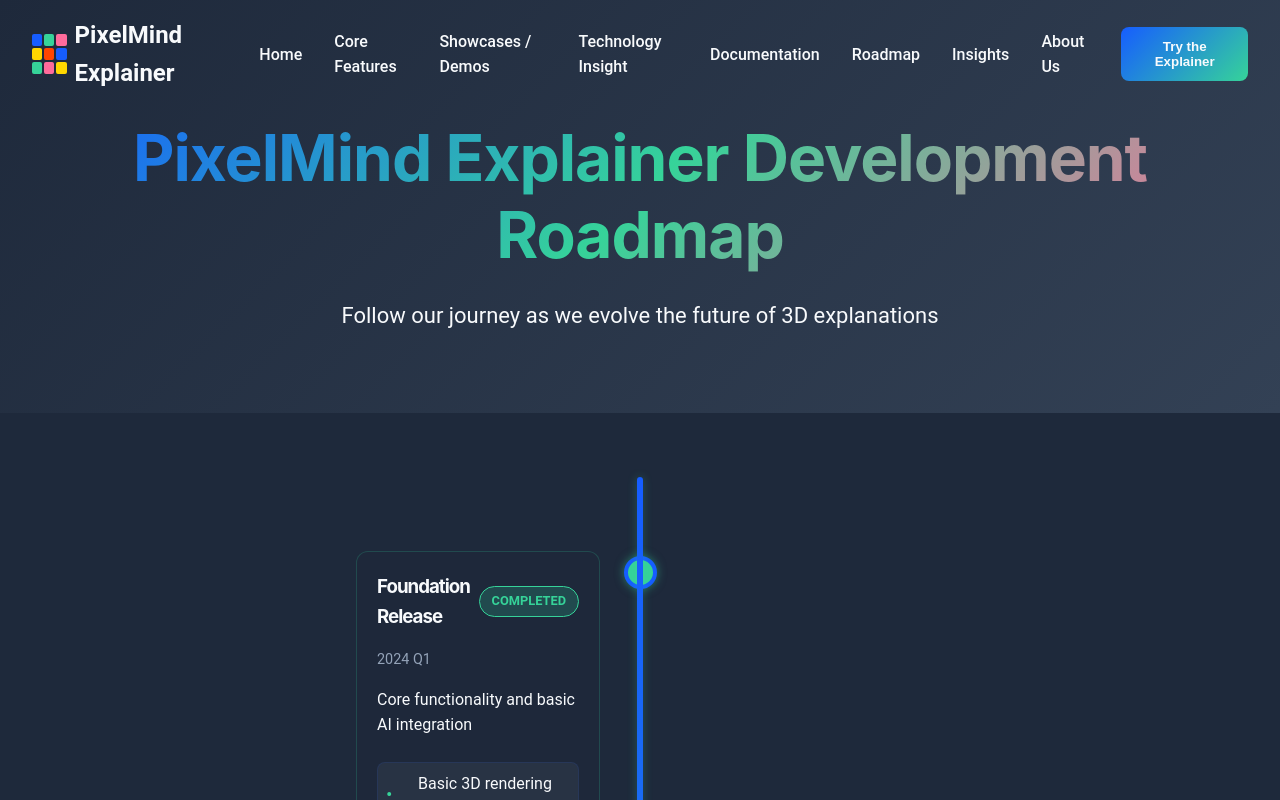
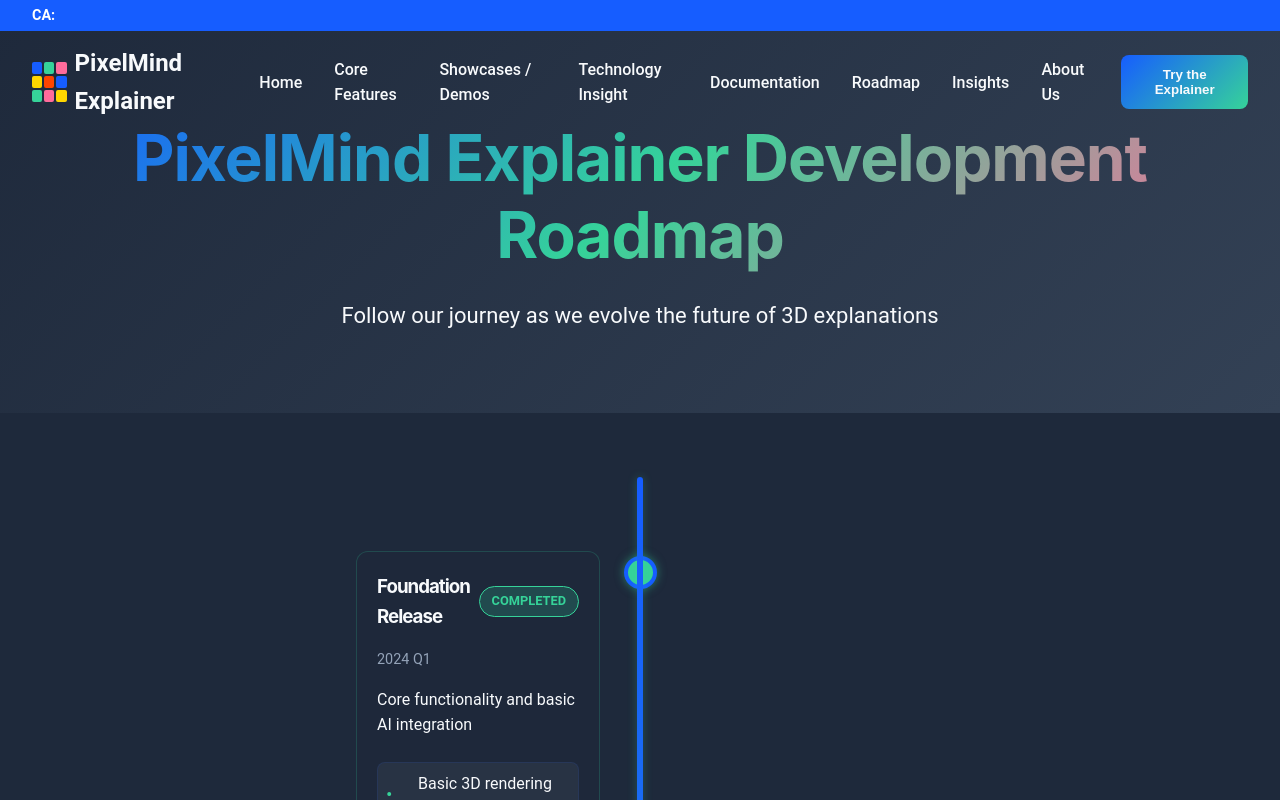
Before and after one commit to binkyfishai/pxlmind, a React (Create React App) app in the folder pixelmind-explainer/: page /roadmap in a window 1280 px wide. Shown: the top 800 px of the page. Built offline with nearby package versions, Linux system fonts and the light colour scheme.

Commit message:
add ca banner

```diff
--- a/pixelmind-explainer/src/App.css
+++ b/pixelmind-explainer/src/App.css
@@ -30,10 +30,30 @@ code {
   font-family: 'Pixeled', 'Courier New', monospace;
 }
 
-/* Navbar */
+/* CA Header */
+.ca-header {
+  position: fixed;
+  top: 0;
+  left: 0;
+  right: 0;
+  background-color: #165DFF;
+  color: #FFFFFF;
+  padding: 0.25rem 2rem;
+  z-index: 1001;
+  font-weight: bold;
+  text-align: left;
+  font-size: 0.9rem;
+}
+
+.ca-header-content {
+  max-width: 1280px;
+  margin: 0 auto;
+}
+
+/* Adjust navbar to account for CA header */
 .navbar {
   position: fixed;
-  top: 0;
+  top: 28px;
   left: 0;
   right: 0;
   z-index: 1000;
@@ -213,7 +233,7 @@ code {
 
 .mobile-nav-overlay {
   position: fixed;
-  top: 0;
+  top: 28px;
   left: 0;
   right: 0;
   bottom: 0;
@@ -964,6 +984,7 @@ code {
   /* Enhanced navbar for mobile */
   .navbar {
     padding: 0.75rem 1rem;
+    top: 28px;
   }
 
   .navbar.scrolled {
@@ -971,9 +992,14 @@ code {
     backdrop-filter: blur(15px);
   }
 
+  /* Adjust mobile menu for CA header */
+  .mobile-nav-overlay {
+    top: 28px;
+  }
+
   /* Improved hero section for mobile */
   .hero {
-    padding: 6rem 0 4rem;
+    padding: 7rem 0 4rem;
     min-height: 90vh;
   }
 
@@ -1872,3 +1898,8 @@ html {
     margin-bottom: 0.75rem;
   }
 }
+
+/* Adjust page content to account for CA header */
+.hero, .page-hero {
+  padding-top: 120px;
+}
--- a/pixelmind-explainer/src/App.tsx
+++ b/pixelmind-explainer/src/App.tsx
@@ -13,6 +13,17 @@ import InsightsPage from './pages/InsightsPage';
 import AboutPage from './pages/AboutPage';
 import DocumentationPage from './pages/DocumentationPage';
 import Footer from './components/Footer';
+
+// CA Header Component
+function CAHeader() {
+  return (
+    <div className="ca-header">
+      <div className="ca-header-content">
+        CA:
+      </div>
+    </div>
+  );
+}
 
 function Navbar() {
   const [scrolled, setScrolled] = useState(false);
@@ -158,6 +169,7 @@ function App() {
     <Router>
       <div className="App">
         <LoadingProgress />
+        <CAHeader />
         <Navbar />
 
         <Routes>
```
